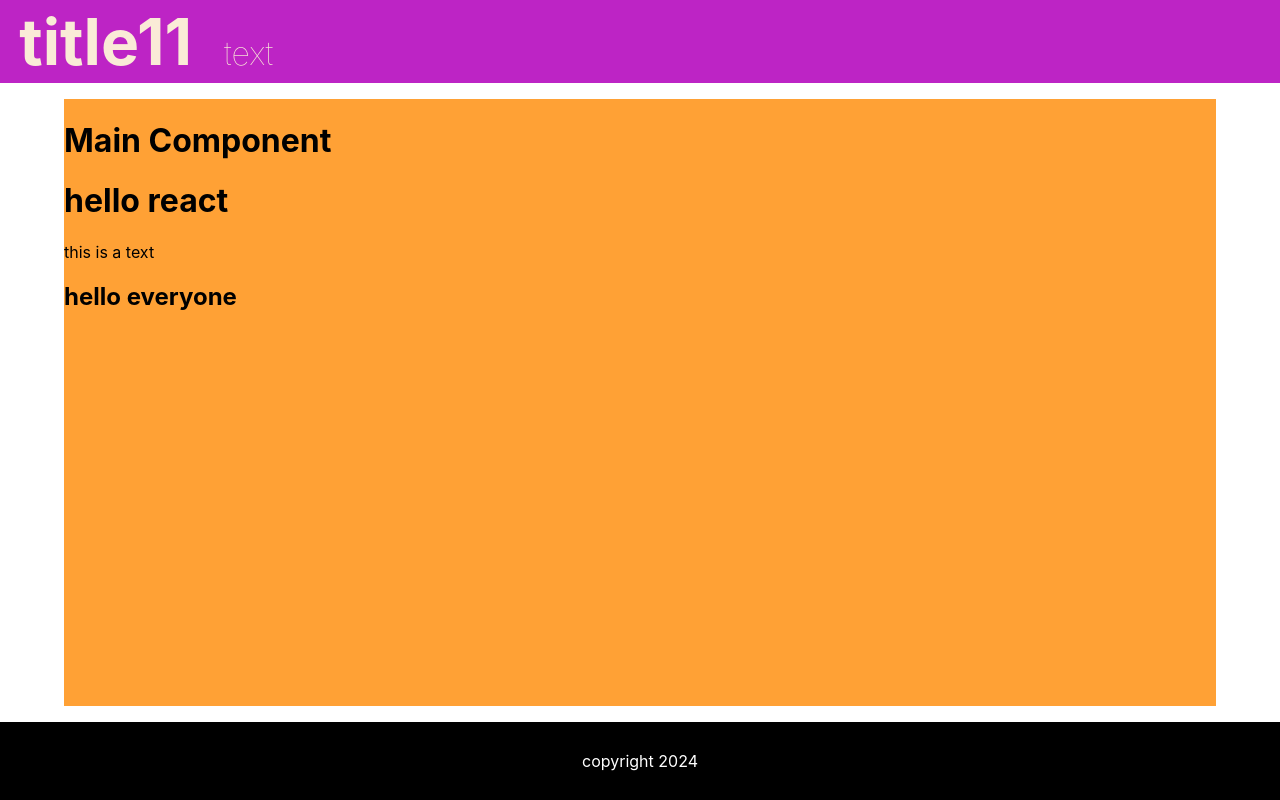
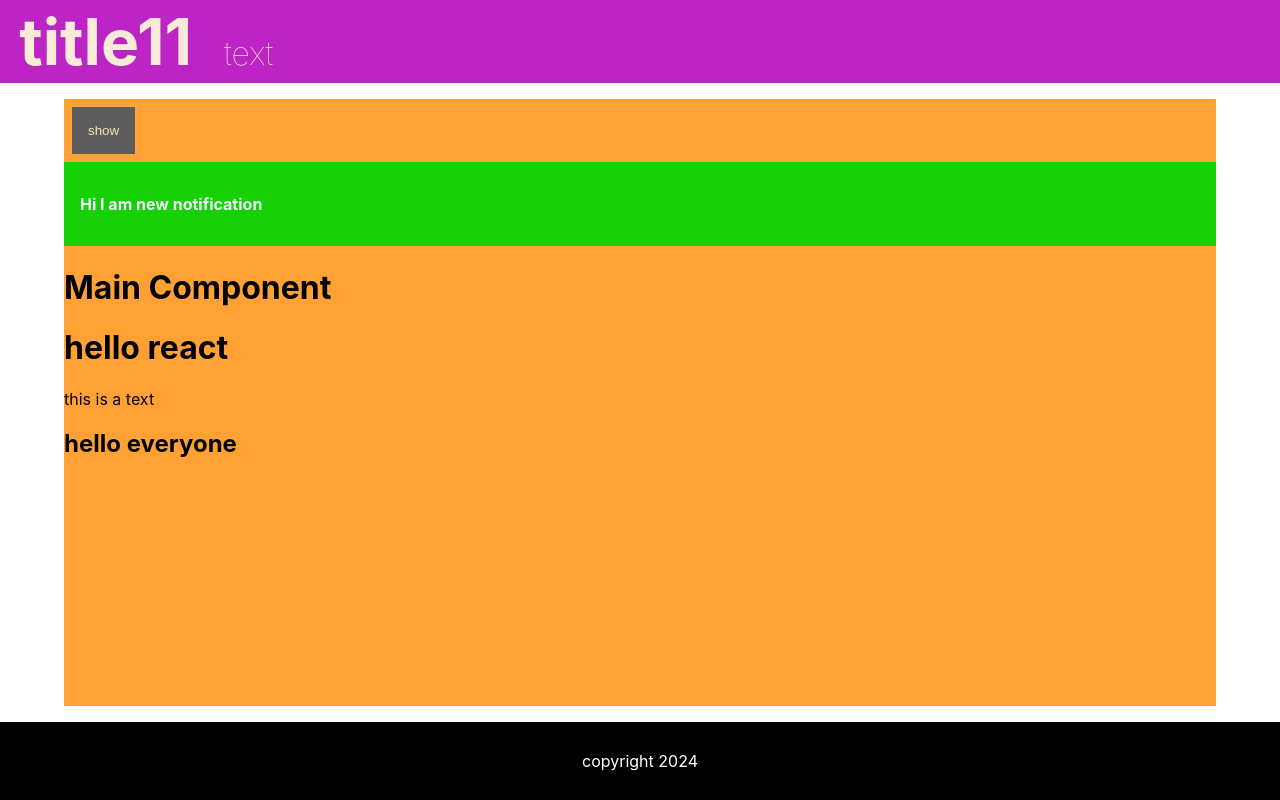
Before and after one commit to salemBahri/MyReactJS, a React (Create React App) app: page / in a window 1280 px wide. Built offline with nearby package versions, Linux system fonts and the light colour scheme.

Commit message:
click test in console

```diff
--- a/src/App.css
+++ b/src/App.css
@@ -29,3 +29,21 @@
     width: 90%;
     margin: 1rem auto;
 }
+.notification{
+    background: rgb(22, 210, 5);
+    padding: 1rem;
+    color: aliceblue;
+    font-weight: bold;
+}
+.button{
+    border: none;
+    outline: none;
+    background: rgb(93, 93, 93);
+    color: wheat;
+    padding: 1rem;
+    margin: 0.5rem;
+}
+.button:hover{
+    cursor: pointer;
+    opacity: 0.8;
+}
--- a/src/App.js
+++ b/src/App.js
@@ -3,6 +3,7 @@ import './App.css';
 import Main from './Main';
 import Header from './Header';
 import Footer from './Footer';
+
 
 function App() {
   return (
--- /dev/null
+++ b/src/Button.jsx
@@ -0,0 +1,61 @@
+const Button=(props)=>{
+    const{title,onClick}=props
+
+
+    return(
+        <button className="button" onClick={onClick} >{title}</button>
+
+    )
+}
+export default Button;
+
+
+
+
+
+
+
+
+
+
+
+
+
+
+
+
+
+
+
+
+
+
+
+
+
+
+
+
+//code 1 and 2 are similar
+    /**code 1>:
+     * const Button=(props)=>{
+
+        return(
+            <button className="button" onClick={props.onClick}>{props.title }</button>
+
+        )
+    }
+    export default Button;
+    */
+    /**code 2>:
+     *
+     * const Button=(props)=>{
+        const {title,onClick}=props
+
+        return(
+            <button className="button" onClick={onClick}>{title}</button>
+
+        )
+    }
+    export default Button;
+    */
--- a/src/Header.jsx
+++ b/src/Header.jsx
@@ -1,4 +1,4 @@
-export default function Header(props){
+const Header=(props)=>{
     const {title,text}=props;
     return(
         <header className="header">
@@ -7,10 +7,10 @@ export default function Header(props){
         </header>
 
     )
-};
 
+}
 //default value
 Header.defaultProps={
     title:"title11",
-    text:"this is my text"
-}
+    text:"this is my text"}
+export default Header;
--- a/src/Main.jsx
+++ b/src/Main.jsx
@@ -1,7 +1,18 @@
 import FirstComponent from "./FirstComponent";
-const Main=()=>{
+import Notification from "./Notification";
+import Button from "./Button";
+
+const Main=(e)=>{
+
+    const handle=()=>{
+        console.log("clicked");
+
+    }
+
     return(
         <main className="main">
+            <Button title="show" onClick={handle}/>
+            <Notification text="Hi I am new notification"/>
             <h1>Main Component</h1>
             <FirstComponent />
         </main>
--- /dev/null
+++ b/src/Notification.jsx
@@ -0,0 +1,15 @@
+const Notification=(props)=>{
+    const{text}=props
+    return(
+        <div className="notification">
+            <p className="notification-text">{text}</p>
+        </div>
+    )
+}
+
+//default values if empty
+Notification.defaultProps={
+    text:"Hi i am default notification"
+}
+
+export default Notification;
```
